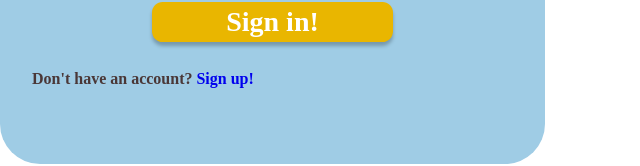
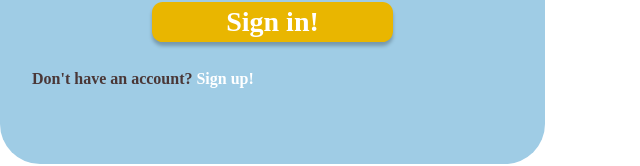
Before and after one commit to luiver/dogmate-web-frontend, a React (Create React App) app: page / in a window 1280 px wide. Shown: the part 286-452 px from the top of the page, without its empty margins (0-640 px from the left). Built offline with nearby package versions, Linux system fonts and the light colour scheme.

Commit message:
add styles for link to register

```diff
--- a/src/components/auth/Login.js
+++ b/src/components/auth/Login.js
@@ -81,8 +81,7 @@ export default class Login extends Component {
                     </form>
                 </div>
                 <span className={"brown"}>Don't have an account? </span>
-                <Link to="/registration">Sign up!</Link>
-                {/*<a className={"redirect-font-color"} href={"/register"}>Sign up!</a>*/}
+                <Link className={"redirect-font-color"} to="/registration">Sign up!</Link>
             </div>
         );
     }
```
